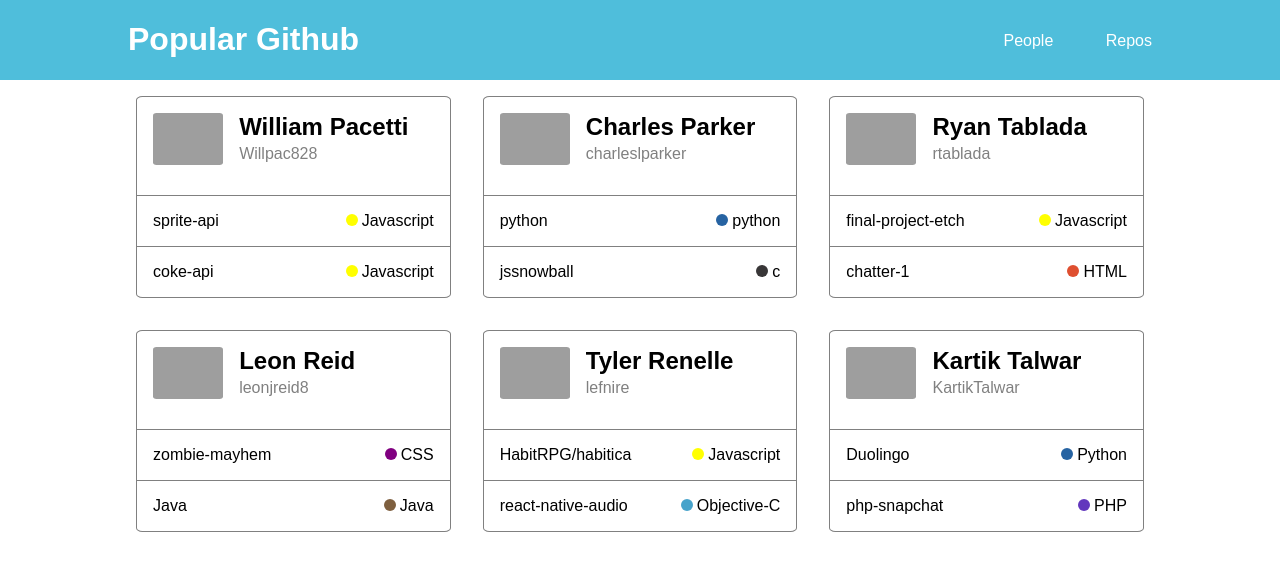
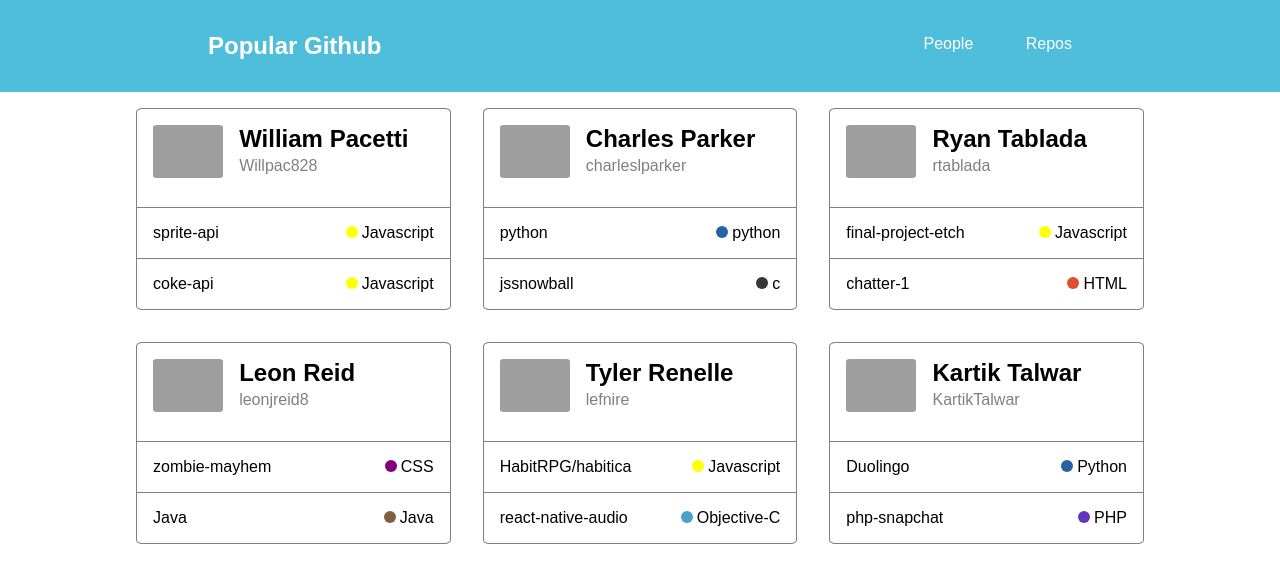
Before and after one commit to willpac828/02-box-model, a plain HTML site: page index.html in a window 1280 px wide. Drawn offline with Linux system fonts and the light colour scheme; grey boxes are pictures that could not be loaded.

Commit message:
put padding on section/ put header in a flex box

```diff
--- a/index.html
+++ b/index.html
@@ -10,12 +10,14 @@
 <body>
   <header>
     <div class="header">
+      <div class="container">
         <div class="header__left">
           <h1>Popular Github</h1>
         </div>
         <div class="header__right">
           <span class="header__span-1">People</span>
           <span class="header__span-2">Repos</span>
+        </div>
       </div>
     </div>
   </header>
--- a/styles/app.css
+++ b/styles/app.css
@@ -20,24 +20,47 @@
 .header {
   background-color: #4fbedb;
   overflow: auto;
+  padding: 1rem;
+
   /*How to curve top edges? */
+}
+
+.container {
+  display: flex;
+  justify-content: space-between;
+  max-width: 70rem;
+
+  margin: auto;
+
 }
 
 .header__right {
   float: right;
   margin-right: 8em;
-  margin-top: 2em;
-  display: inline-block;
+  margin-top: 0;
+
+  padding-top:1.2rem;
   color: white;
+
+  font-size: 1rem;
+
 }
 
 .header__span-1 {
+
   margin-right: 3em;
+  display: inline-block;
+
+
 }
 
-.header__span-2 {}
+.header__span-2 {
+
+  display: inline-block;
+}
 
 .header__left {
+
   float: left;
   display: inline-block;
   margin-left: 8em;
@@ -45,7 +68,7 @@
 
 .header__left h1 {
   color: white;
-  font-size: 2rem;
+  font-size: 1.5rem;
 }
 
 .profiles {
@@ -64,6 +87,7 @@
   margin: 1rem;
   align: center;
   float: left;
+  min-width: 15rem;
 }
 
 .user {
```
Lines whose indentation alone changed are shown as unchanged.
